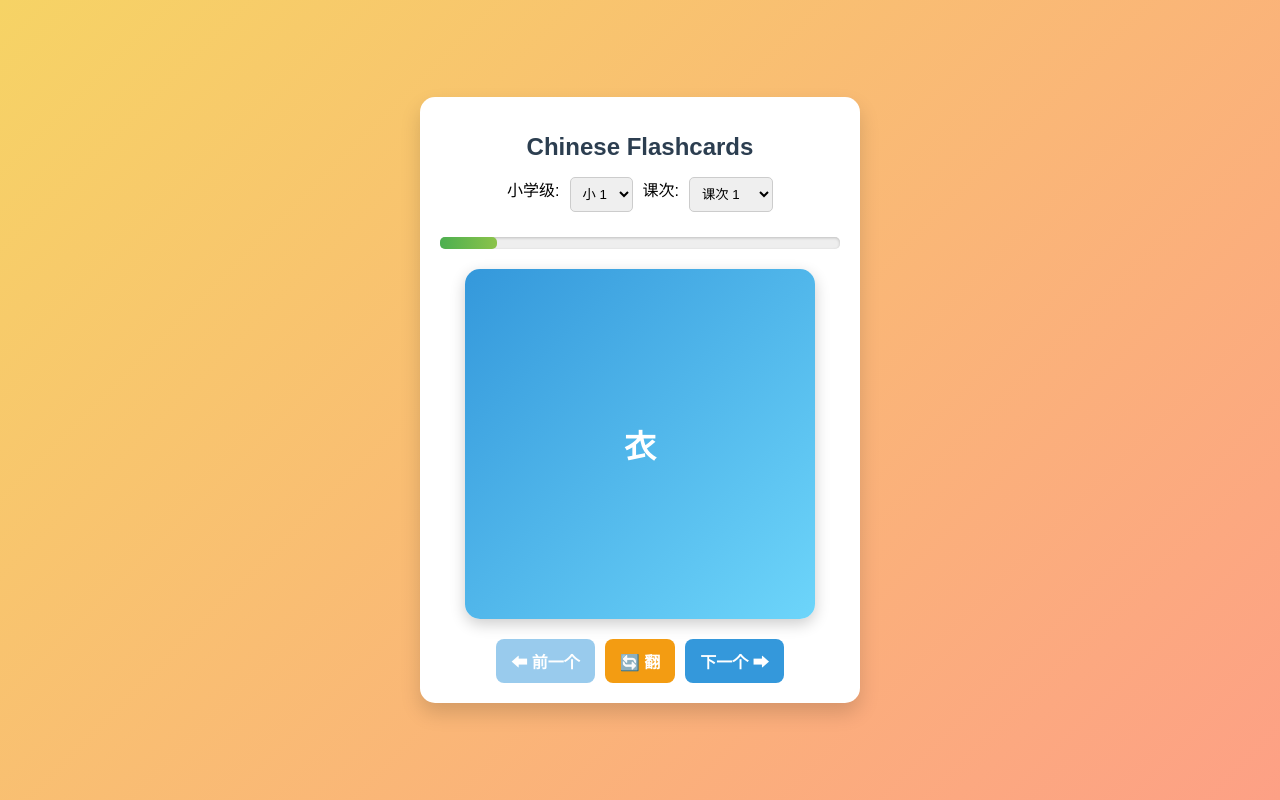
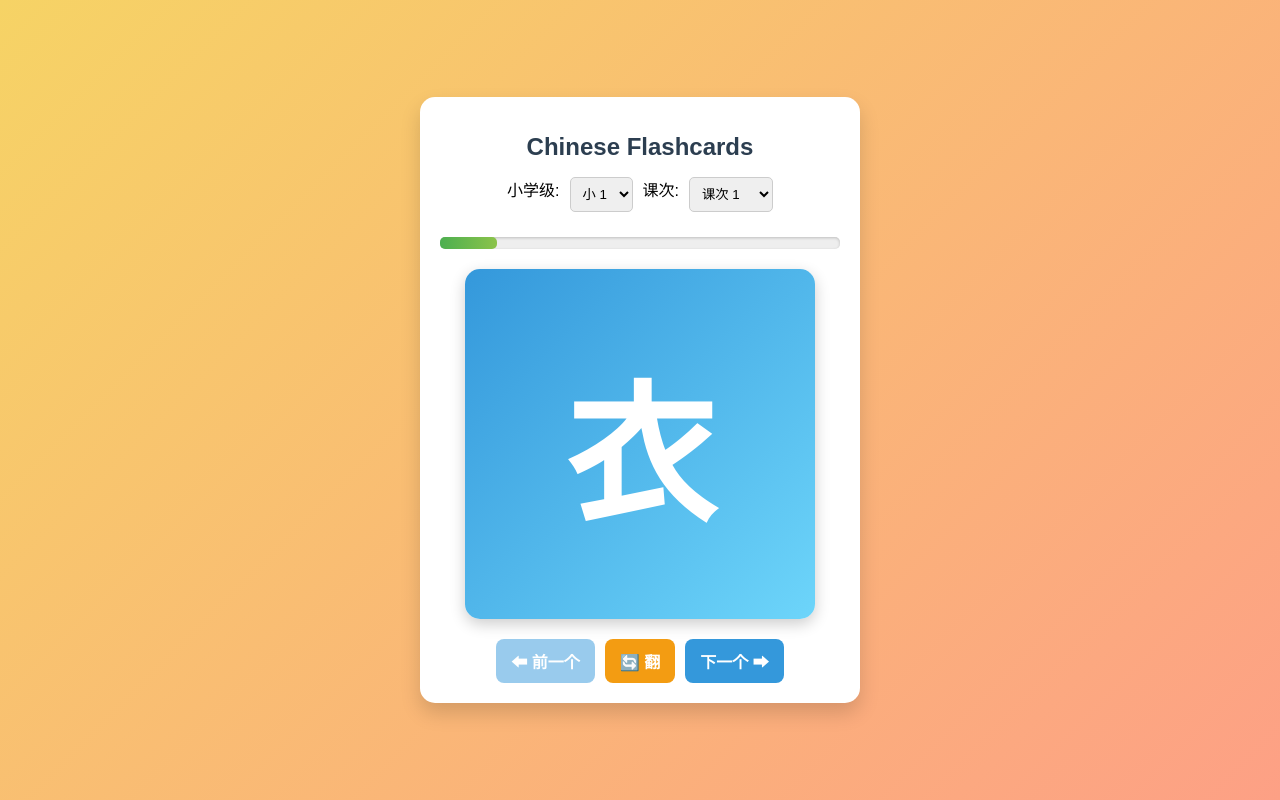
Before and after one commit to USER-LRK/flashcard, a plain HTML site: page index.html in a window 1280 px wide. Drawn offline with Linux system fonts and the light colour scheme.

Commit message:
change front font-size

```diff
--- a/style.css
+++ b/style.css
@@ -92,6 +92,7 @@ body {
   .front {
     background: linear-gradient(135deg, #3498db, #6dd5fa);
     color: white;
+    font-size: 150px;
   }
 
   .back {
```
